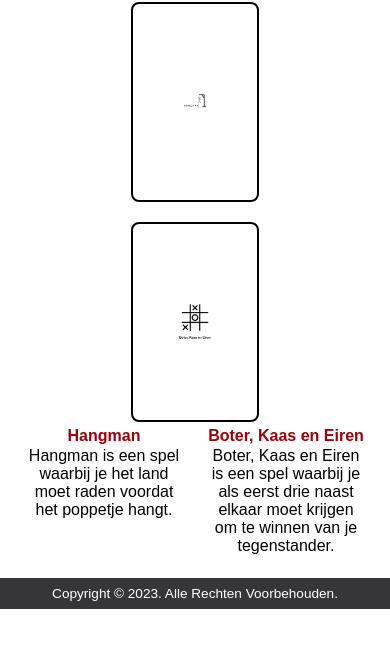
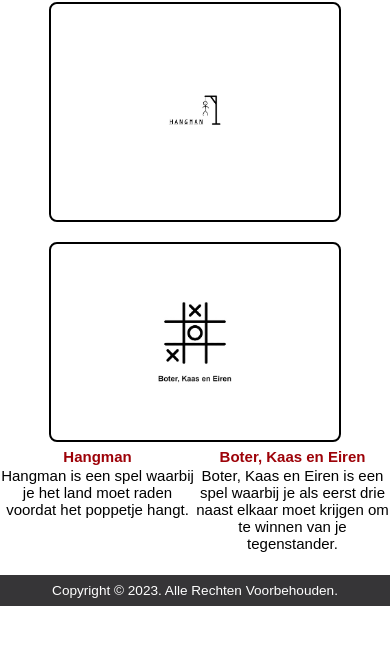
Before and after one commit to Joshuaelias033/De-Blije-Dobbelsteen, a plain HTML site: page De Blije Dobbelsteen/index.html in a window 390 px wide. Shown: the part 63-710 px from the top of the page. Drawn offline with Linux system fonts and the light colour scheme.

Commit message:
responsive en logo verplaatst

```diff
--- a/De Blije Dobbelsteen/css/index.css
+++ b/De Blije Dobbelsteen/css/index.css
@@ -70,5 +70,10 @@
     }
     .games-1, .games-2{
         min-height: 200px;
+        width: 75%;
+    }
+    .teksthangman, .tekstboterkaaseiren{
+        width: 60%;
+        font-size: 15px;
     }
 }
```
